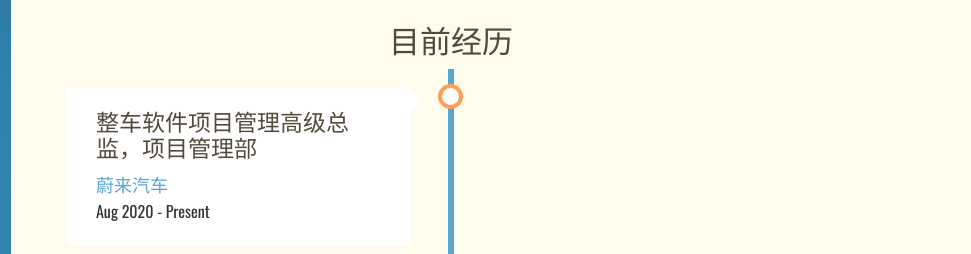
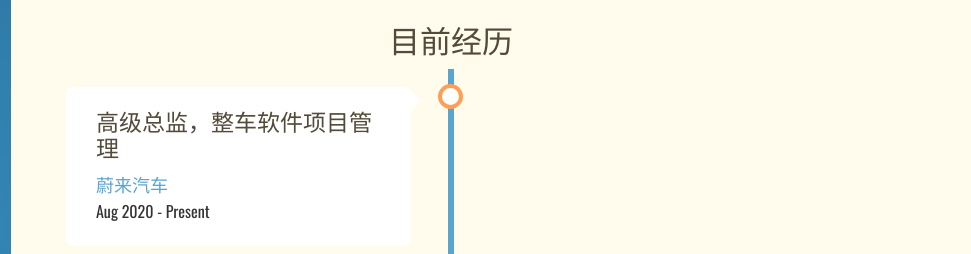
Before and after one commit to hunterci/hunterci.github.io, a plain HTML site: page cn/index.html in a window 1280 px wide. Shown: the part 173-427 px from the top of the page, 309-1280 px from the left. Drawn offline with nearby package versions, Linux system fonts and the light colour scheme.

Commit message:
Update index.html

```diff
--- a/cn/index.html
+++ b/cn/index.html
@@ -311,7 +311,7 @@ if (!doNotTrack) {
 <div class="timeline" style="font-family: &#39;Oswald&#39;,sans-serif;">
     <div class="timelinecontainer left">
         <div class="content">
-            <h4>整车软件项目管理高级总监，项目管理部</h4>
+            <h4>高级总监，整车软件项目管理</h4>
             <a href="http://www.nio.com/" target="_blank" rel="noopener">蔚来汽车</a>
             <p>
                 <font size="3">Aug 2020 - Present</font>
```
